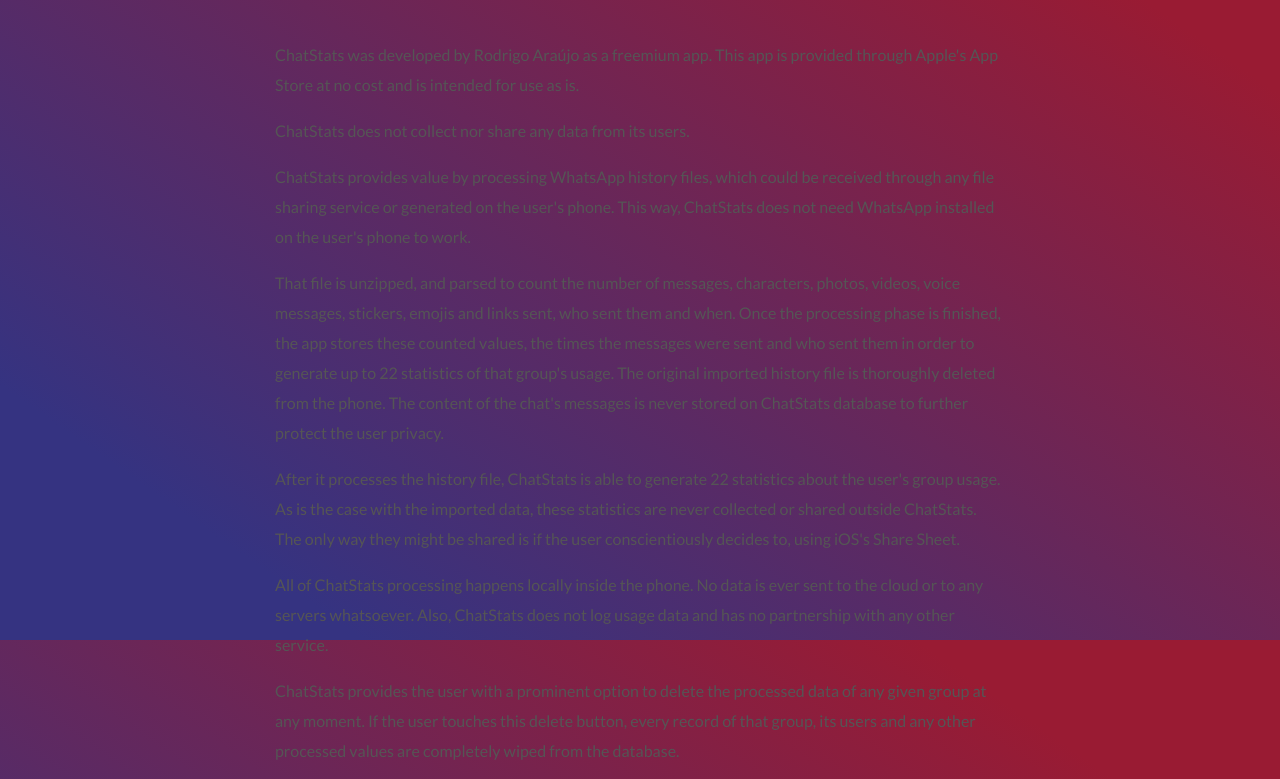
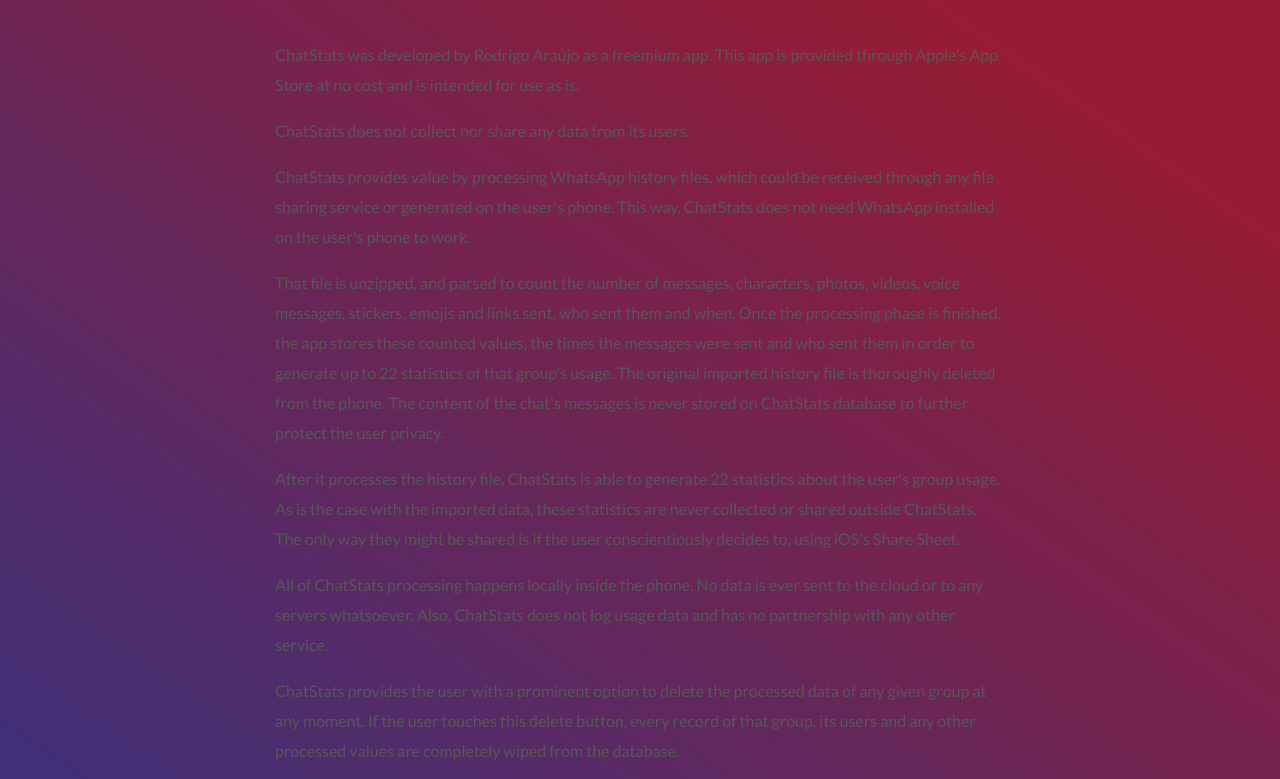
Before and after one commit to rodrigoaraujo01/charty, a plain HTML site: page privacy-policy.html in a window 1280 px wide. Shown: the part 160-939 px from the top of the page. Drawn offline with nearby package versions, Linux system fonts and the light colour scheme.

```diff
--- a/assets/css/styles.css
+++ b/assets/css/styles.css
@@ -1,7 +1,17 @@
-html {
-    height:100%;
-    width:100%;
+html,body {
+    min-height: 100%;
+    -webkit-background-size: cover;
+    -moz-background-size: cover;
+    -o-background-size: cover;
+    background-size: cover;
+    background-repeat:no-repeat;
+    background: rgb(153,27,51);
+    background: -moz-linear-gradient(215deg, rgba(153,27,51,1) 15%, rgba(53,51,129,1) 85%);
+    background: -webkit-linear-gradient(215deg, rgba(153,27,51,1) 15%, rgba(53,51,129,1) 85%);
+    background: linear-gradient(215deg, rgba(153,27,51,1) 15%, rgba(53,51,129,1) 85%);
+    filter: progid:DXImageTransform.Microsoft.gradient(startColorstr="#991b33",endColorstr="#353381",GradientType=1);
 }
+
 
 body {
     width: 100%;
@@ -11,11 +21,11 @@ body {
     color: #555;
     line-height: 30px;
     text-align: center;
-    background: rgb(153,27,51);
+    /* background: rgb(153,27,51);
     background: -moz-linear-gradient(215deg, rgba(153,27,51,1) 15%, rgba(53,51,129,1) 85%);
     background: -webkit-linear-gradient(215deg, rgba(153,27,51,1) 15%, rgba(53,51,129,1) 85%);
     background: linear-gradient(215deg, rgba(153,27,51,1) 15%, rgba(53,51,129,1) 85%);
-    filter: progid:DXImageTransform.Microsoft.gradient(startColorstr="#991b33",endColorstr="#353381",GradientType=1);
+    filter: progid:DXImageTransform.Microsoft.gradient(startColorstr="#991b33",endColorstr="#353381",GradientType=1); */
 }
 
 strong { font-weight: 600; }
```
Also changed, not shown: index.html (+3 -3 lines).
